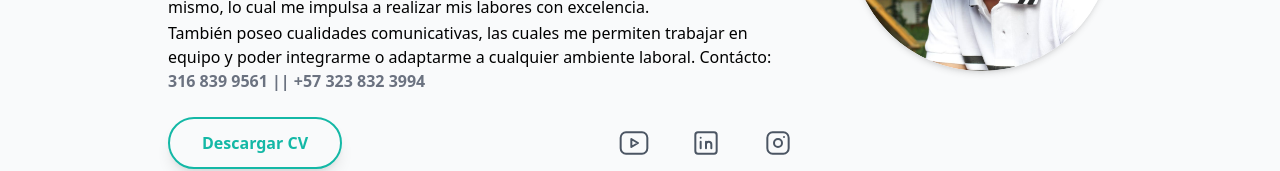
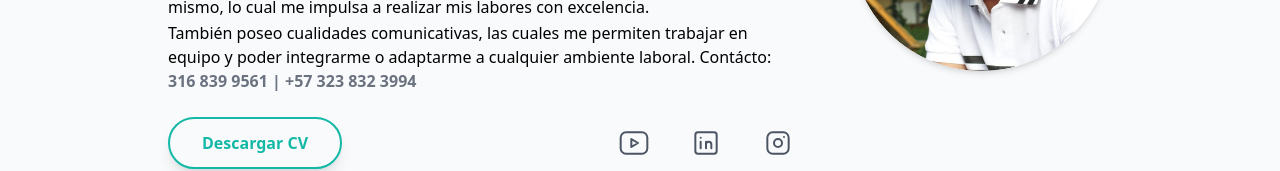
Before and after one commit to jeidervanegas/web-personal-protafolio, a React (Vite) app: page / in a window 1280 px wide. Shown: the part 399-570 px from the top of the page. Built offline with nearby package versions, Linux system fonts and the light colour scheme.

Commit message:
actualizacion 14

```diff
--- a/src/pages/Home.jsx
+++ b/src/pages/Home.jsx
@@ -156,14 +156,14 @@ export const Home = () => {
                 ambiente laboral. Contácto:{' '}
                 <span className="text-gray-500 font-bold">
                   {' '}
-                  316 839 9561 || +57 323 832 3994
+                  316 839 9561 | +57 323 832 3994
                 </span>
               </p>
 
               <div className="flex flex-col md:flex-row justify-between items-center gap-6 mt-6 mb-6 w-11/12">
                 <a
                   target="_blank"
-                  href="https://www.mediafire.com/file/5tzgvuk7ly1bcbr/CV_jeider_gomez_vanegass.pdf/file"
+                  href="https://www.mediafire.com/file/0uumejpwdgn6j76/CV_jeider_gomez_vanegas.pdf/file"
                 >
                   <button className="shadow-lg w-full md:w-auto py-3 text-teal-500 font-bold border-2 border-teal-500 hover:bg-teal-500 hover:text-white transition-all px-8 rounded-full ">
                     Descargar CV
```
